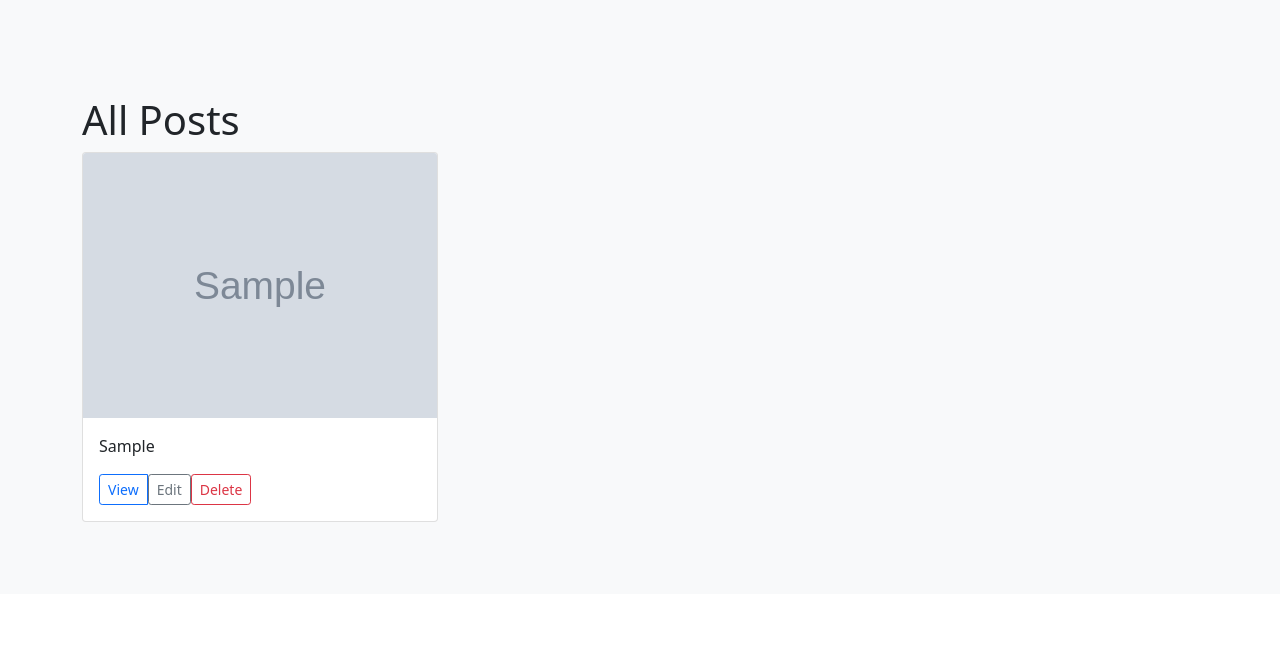
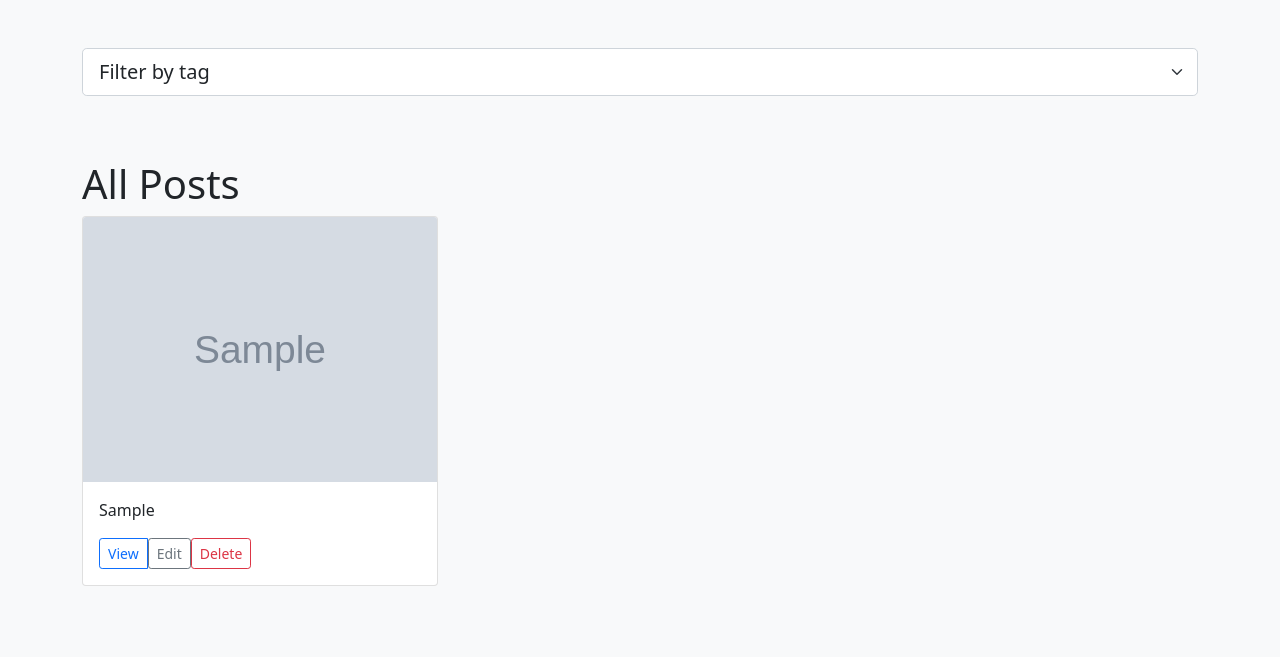
Before and after one commit to npulkis/CrudProject, a PHP site: page / in a window 1280 px wide. Shown: the part 58-715 px from the top of the page. Run offline with PHP 8.4, Linux system fonts and the light colour scheme; data comes from the database, SQL or seed files in the repository; tables that the repository leaves empty hold one stand-in row (values such as "Sample post"); grey boxes marked "Sample" are stand-in pictures.

Commit message:
Added filter posts by tag

```diff
--- a/add_post.php
+++ b/add_post.php
@@ -75,5 +75,7 @@ $likes = filter_input(INPUT_POST, 'likes', FILTER_VALIDATE_INT);
     $statement->closeCursor();
 
     // Display the Product List page
-    include('index.php');
+
+    echo("<script>window.location.replace('index.php');</script>");
+
 //}
--- a/posts.php
+++ b/posts.php
@@ -1,24 +1,100 @@
 <?php
 require 'database.php';
+global $db;
 
 
-global $db;
+
+    if (isset($_GET['id']))
+    {
+        $id =$_GET['id'];
+    }else{
+        $id = null;
+    }
+
+
+    if ($id == null){
+
         $queryRecords = "SELECT * FROM posts ORDER BY postID";
         $statement1 = $db->prepare($queryRecords);
         $statement1->execute();
         $posts = $statement1->fetchAll();
         $statement1->closeCursor();
 
+        $tagName = "All Posts";
 
+
+    }else{
+
+        $queryRecords = "SELECT * FROM posts WHERE tagID = '$id'ORDER BY postID";
+        $statement1 = $db->prepare($queryRecords);
+        $statement1->execute();
+        $posts = $statement1->fetchAll();
+        $statement1->closeCursor();
+
+        $queryTagName = "SELECT  tagName FROM tags WHERE tagID = '$id' limit 1";
+        $statement2 = $db->prepare($queryTagName);
+        $statement2->execute();
+        $tagNames = $statement2->fetchAll();
+        $statement2->closeCursor();
+
+       foreach($tagNames as $name){
+
+               $tagName =  $name['tagName'];
+       }
+
+
+    }
+
+    $queryTags = "SELECT * FROM tags ORDER BY tagID";
+    $statement3 = $db->prepare($queryTags);
+    $statement3->execute();
+    $tags = $statement3->fetchAll();
+    $statement3->closeCursor();
+
+
+
+
+    if(isset($_POST["tag"])){
+    $tag=$_POST["tag"];
+
+        if ($tag == 0){
+            echo("<script>window.location.replace('index.php');</script>");
+        }else{
+            echo("<script>window.location.replace('index.php?id=$tag');</script>");
+        }
+
+
+
+//        echo "select tag is => ".$tag;
+    }
+
+
+    if($tags > 0){
+
+        echo' <form method="POST" action="">
+                <select name="tag" class="form-select form-select-lg mb-3" onchange="this.form.submit()">
+                    <option disabled selected>Filter by tag</option>
+                    <option value="0">All tags</option>';
+
+
+      foreach ($tags as $tag){
+
+          echo ' <option value="'.$tag['tagID'].'">'.$tag['tagName'].'</option>';
+      }
+
+      echo'  </select>
+                </form>';
+    }
 
     if($posts > 0){
 
-        echo '<div class="col-12 pt-5"><h1>All Posts</h1></div>';
+        echo '<div class="col-12 pt-5"><h1>'.$tagName.'</h1></div>';
 
 
         foreach ($posts as $post):
 
             echo'
+
             <div class="col-md-4">
               <div class="card mb-4 box-shadow">
                 <img class="card-img-top" src="./image_uploads/'.$post['image'].' " alt="Card image cap">
```
Also changed, not shown: edit_post_form.php (+12 -0 lines). Lines whose indentation alone changed are shown as unchanged.
